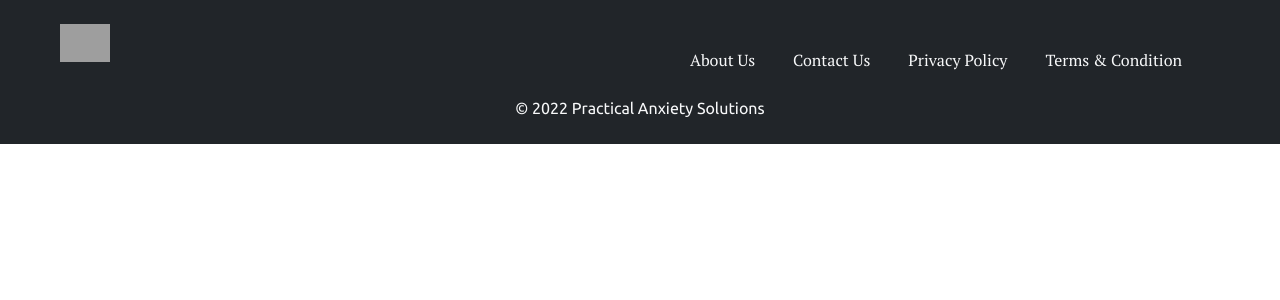
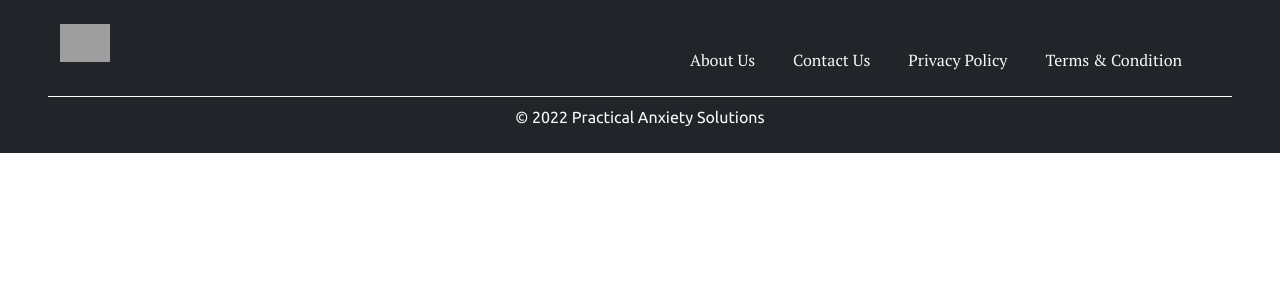
Before and after one commit to mdarbaz98/augs, a PHP site: page /footer.html in a window 1280 px wide. Shown: the top 300 px of the page. Run offline with PHP 8.4, Linux system fonts and the light colour scheme; some libraries are stand-ins or nearby versions; grey boxes are pictures that could not be loaded.

Commit message:
font change

```diff
--- a/css/pages/header.css
+++ b/css/pages/header.css
@@ -24,7 +24,7 @@ html {
 }
 @media only screen and (max-width: 600px) {
   html {
-    font-size: 68.75%;
+    font-size: 86.75%;
   }
 }
 @media only screen and (min-width: 1800px) {
--- a/css/style.css
+++ b/css/style.css
@@ -24,7 +24,7 @@ html {
 }
 @media only screen and (max-width: 600px) {
   html {
-    font-size: 68.75%;
+    font-size: 86.75%;
   }
 }
 @media only screen and (min-width: 1800px) {
@@ -70,7 +70,7 @@ p {
   padding: 40px 45px;
 }
 .home__section .section-1 .home__leftSection h1.home_heading {
-  font-size: 3.125rem;
+  font-size: 2.325rem;
   max-width: 530px;
   text-transform: uppercase;
   padding: 20px 0px;
@@ -139,7 +139,8 @@ p {
   -webkit-box-orient: vertical;
 }
 .home__section .section-2 .home-blog-section #home-owl-carousel .blog-desc-sec p {
-  height: 4.5rem;
+  height: 5rem;
+  font-size: 1.1rem;
   text-overflow: ellipsis;
   overflow: hidden;
   display: -webkit-box;
@@ -665,10 +666,13 @@ p {
   text-transform: capitalize;
   background-color: #212529;
 }
-.footer__section .logo__div img {
+.footer__section .row {
+  border-bottom: solid 1px #fff;
+}
+.footer__section .row .logo__div img {
   width: 50px;
 }
-.footer__section .quick-links li a {
+.footer__section .row .quick-links li a {
   color: #f8f9fa;
 }
 .footer__section p {
--- a/footer.html
+++ b/footer.html
@@ -27,7 +27,7 @@
     <link rel="stylesheet" href="./css/style.css" />
   </head>
     <body>
-        <footer class="footer__section px-lg-5 py-lg-4">
+        <footer class="footer__section px-lg-5 py-lg-4 p-4">
             <section class="container-fluid">
                <div class="row">
                 <div class="col">
@@ -44,7 +44,7 @@
                     </ul>
                 </div>
                </div>
-               <p>© 2022 Practical Anxiety Solutions</p>
+               <p class="mt-2">© 2022 Practical Anxiety Solutions</p>
             </section>
         </footer>
 
--- a/scss/base/_reset.scss
+++ b/scss/base/_reset.scss
@@ -17,7 +17,10 @@ html{
         font-size: 70%;
     }
     @include mediaScreen(phone){
-        font-size: 68.75%;
+        font-size: 86.75%;
+        p{
+            // font-size: 1.3rem;
+        }
     }
     @include mediaScreen(desktop){
         font-size: 75%;
--- a/scss/style.scss
+++ b/scss/style.scss
@@ -12,7 +12,7 @@
 
     .home__leftSection {
       h1.home_heading {
-        font-size: 3.125rem;
+        font-size: 2.325rem;
         max-width: 530px;
         text-transform: uppercase;
         padding: 20px 0px;
@@ -68,7 +68,8 @@
             -webkit-box-orient: vertical;
           }
           p {
-            height: 4.5rem;
+            height: 5rem;
+            font-size: 1.1rem;
             text-overflow: ellipsis;
             overflow: hidden;
             display: -webkit-box;
@@ -132,7 +133,6 @@
 //media screen queries for mobile
 @media only screen and(max-width: 600px) {
   .home__section {
-
     // padding: 15px;
     .section-1 {
       padding: 25px 5px;
@@ -335,7 +335,6 @@
   }
 
   button {
-
     font-family: "Ubuntu", sans-serif;
     padding: 8px 0px;
     border-radius: 15px;
@@ -383,17 +382,16 @@
       }
     }
   }
-
 }
 @media only screen and (max-width: 767px) {
-  .section_blogpage{
+  .section_blogpage {
     padding: 0px 15px;
-    .blog-heading-content{
+    .blog-heading-content {
       margin-top: 2rem;
-      h1{
-        font-size:35px;
+      h1 {
+        font-size: 35px;
       }
-      p{
+      p {
         font-size: 16px;
         text-align: center;
       }
@@ -411,6 +409,8 @@
   font-family: $heading-font;
   text-transform: capitalize;
   background-color: $color-1;
+  .row{
+    border-bottom: solid 1px #fff;
     .logo__div {
       img {
         width: 50px;
@@ -420,6 +420,7 @@
       li {
         a {
           color: $color-9;
+        }
       }
     }
   }
@@ -442,32 +443,32 @@ header {
         color: $color-9;
       }
     }
-    .menu-open-btn{
-      font-size: 1.25rem ;
+    .menu-open-btn {
+      font-size: 1.25rem;
     }
-    .header-form{
+    .header-form {
       position: relative;
       height: 2.125rem;
       width: 18.75rem;
-    input{
+      input {
         border-radius: 50px;
         font-family: $para-font;
-      &:focus{
+        &:focus {
           box-shadow: none;
           border: none;
         }
       }
-      .header-search-btn{
+      .header-search-btn {
         width: 3.125rem;
         height: 2.125rem;
         position: absolute;
         right: 12px;
         padding-top: 2px;
-    &:focus{
+        &:focus {
           box-shadow: none;
           border: none;
         }
-    img{
+        img {
           width: 100%;
           height: 100%;
           object-fit: cover;
@@ -483,40 +484,40 @@ header {
     height: 100vh;
     background-color: $color-1;
     z-index: 1032;
-    .menu-close-btn{
+    .menu-close-btn {
       font-size: 1.25rem;
-      &:focus{
-        box-shadow: none
+      &:focus {
+        box-shadow: none;
       }
     }
     ul {
       .menu-list {
         border-bottom: solid $color-9 2px;
         color: $color-9;
-        form{
-          input{
+        form {
+          input {
             background-color: $color-1;
             color: $color-9;
             border: none;
             padding-left: 35px;
             margin-bottom: 10px;
             outline: none;
-            &::placeholder{
+            &::placeholder {
               color: $color-9;
             }
           }
-          .search-btn{
+          .search-btn {
             position: absolute;
             left: 0px;
             top: 0px;
             outline: none;
             padding: 3px;
-            &:focus{
-              box-shadow: none
+            &:focus {
+              box-shadow: none;
             }
           }
         }
-        .menu-links{
+        .menu-links {
           color: $color-9;
           font-size: 1rem;
           font-weight: 500;
@@ -529,17 +530,17 @@ header {
           .accordion-button {
             background-color: $color-1;
             color: $color-9;
-            &:focus{
+            &:focus {
               border-color: unset;
               box-shadow: unset;
             }
-            &::after{
-              background-image:url('../assets/images/dropdownImg.png');
+            &::after {
+              background-image: url("../assets/images/dropdownImg.png");
             }
           }
-          .accordion-body{
-            .menu-inner-ul{
-              li{
+          .accordion-body {
+            .menu-inner-ul {
+              li {
                 font-family: $para-font;
               }
             }
```
Lines whose indentation alone changed are shown as unchanged.
